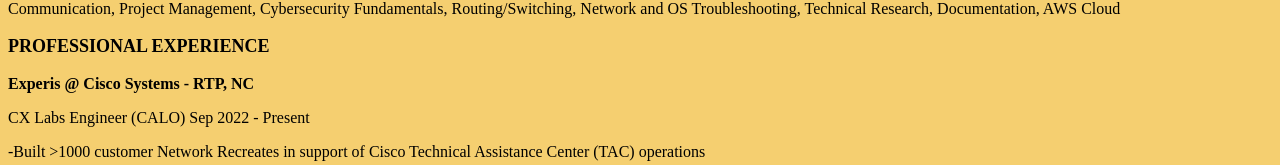
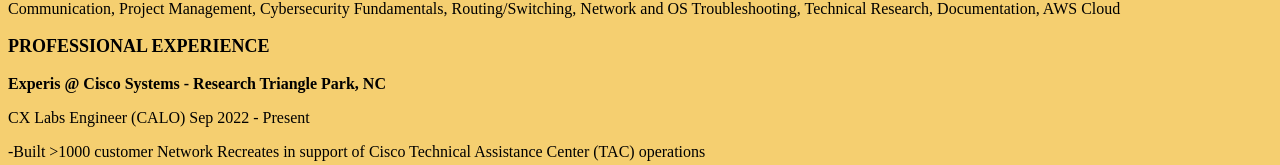
Before and after one commit to DrewJitsu/AndrewsCloudRes, a plain HTML site: page SITEONLY/index.html in a window 1280 px wide. Shown: the part 479-644 px from the top of the page. Drawn offline with Linux system fonts and the light colour scheme; no server answers.

Commit message:
"Fifth Test"

```diff
--- a/SITEONLY/index.html
+++ b/SITEONLY/index.html
@@ -23,7 +23,7 @@
 		Cloud</p>
 
 	<h3 class="Header">PROFESSIONAL EXPERIENCE</h3>
-	<p class="subhead">Experis @ Cisco Systems - RTP, NC </p>
+	<p class="subhead">Experis @ Cisco Systems - Research Triangle Park, NC </p>
 	<p>CX Labs Engineer (CALO) Sep 2022 - Present</p>
 	<p>-Built >1000 customer Network Recreates in support of Cisco Technical Assistance Center (TAC)
 		operations </p>
```
